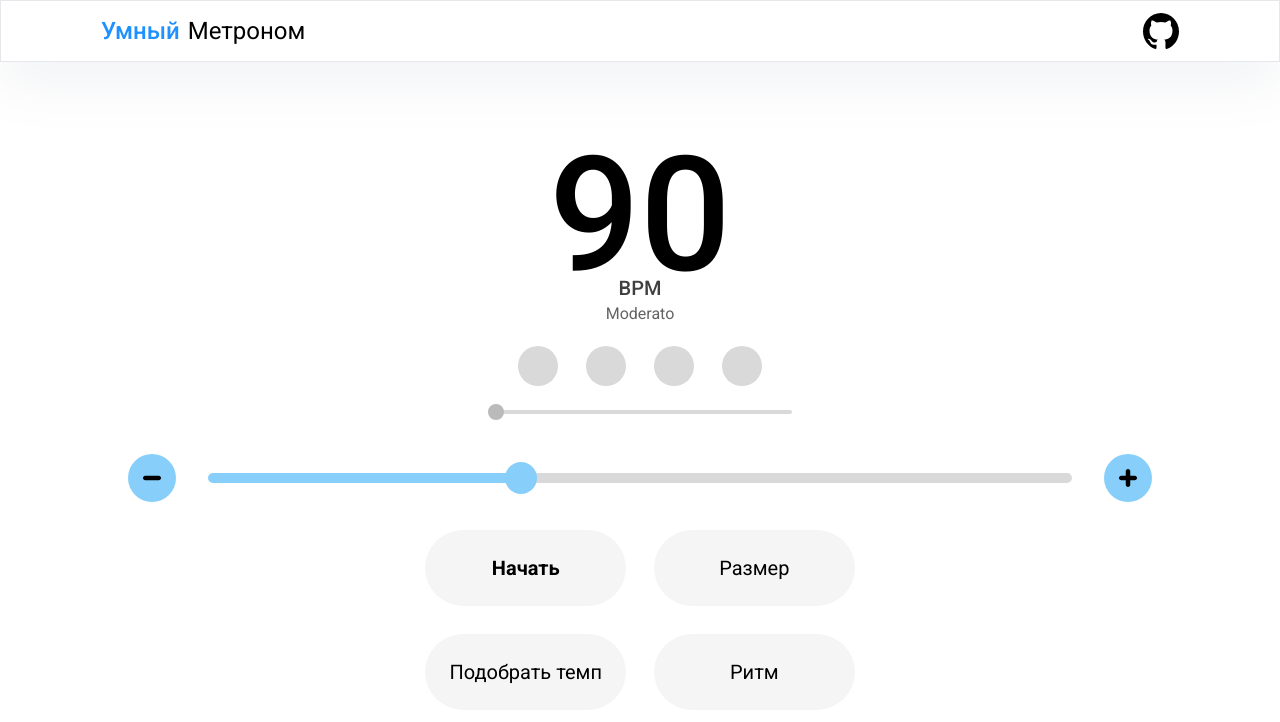
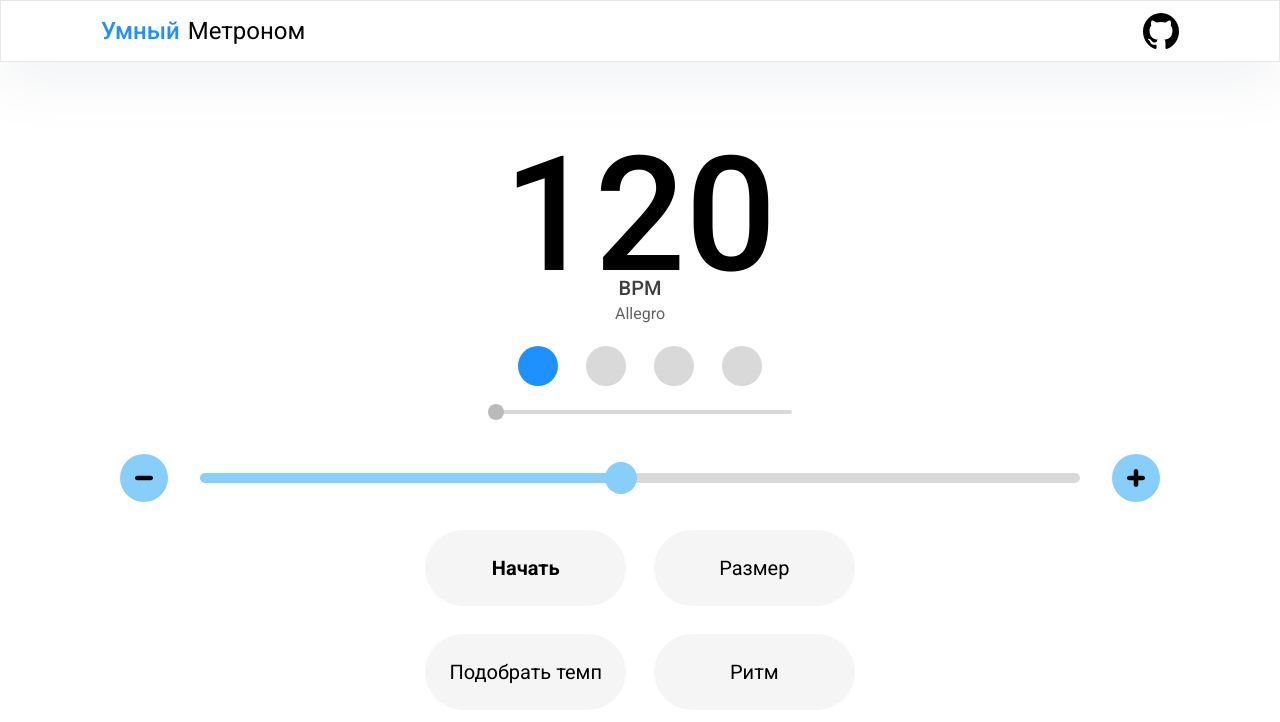
Before and after one commit to Dotesag/metronome, a Next.js app: page / in a window 1280 px wide. Shown: the top 722 px of the page. Built offline with nearby package versions, Linux system fonts and the light colour scheme; no server answers.

Commit message:
bubble fixes

```diff
--- a/src/components/mainpage/Mainpage.tsx
+++ b/src/components/mainpage/Mainpage.tsx
@@ -8,7 +8,7 @@ import Panel from "./panel/Panel";
 export const MetronomeContext = createContext(undefined);
 
 export default function Main() {
-  const [BPM, setBPM] = useState(90);
+  const [BPM, setBPM] = useState(120);
   const [isPlaying, setIsPlaying] = useState(false);
   const [playingTime, setPlayingTime] = useState(0);
   const [scale1, setScale1] = useState(4);
@@ -17,7 +17,14 @@ export default function Main() {
   return (
     <div className="flex flex-col pt-24">
       <MetronomeContext.Provider
-        value={{ BPM, setBPM, isPlaying, setIsPlaying, scale1, playingTime }}
+        value={{
+          BPM,
+          setBPM,
+          isPlaying,
+          setIsPlaying,
+          scale1,
+          playingTime,
+        }}
       >
         <Metrics />
         <Metronome />
--- a/src/components/mainpage/metronome/Metronome.tsx
+++ b/src/components/mainpage/metronome/Metronome.tsx
@@ -3,28 +3,33 @@ import { MetronomeContext } from "components/mainpage/Mainpage";
 
 export default function Metronome() {
   const { scale1, BPM, isPlaying } = useContext(MetronomeContext);
+  const [tick, setTick] = useState(0);
 
   const audioContextRef = useRef<AudioContext | null>(null);
   const intervalRef = useRef<NodeJS.Timeout | null>(null);
+  const audioBufferRef = useRef<AudioBuffer | null>(null);
+
+  async function loadBuffer() {
+    if (!audioContextRef.current) return;
+    const response = await fetch("./audio/metronome.mp3");
+    const arrayBuffer = await response.arrayBuffer();
+    audioBufferRef.current = await audioContextRef.current.decodeAudioData(
+      arrayBuffer
+    );
+  }
 
   async function play() {
-    if (!audioContextRef.current) return;
-
-    const response = await fetch("./audio/metronome.mp3");
-    const arrayBuffer = await response.arrayBuffer();
-    const audioBuffer = await audioContextRef.current.decodeAudioData(
-      arrayBuffer
-    );
+    if (!audioContextRef.current || !audioBufferRef.current) return;
 
     const source = audioContextRef.current.createBufferSource();
-    source.buffer = audioBuffer;
+    source.buffer = audioBufferRef.current;
     source.connect(audioContextRef.current.destination);
     source.start();
+
+    setTick((prev) => prev + 1);
   }
 
   useEffect(() => {
-    audioContextRef.current = new AudioContext();
-
     if (!isPlaying) {
       if (intervalRef.current) {
         clearInterval(intervalRef.current);
@@ -33,23 +38,52 @@ export default function Metronome() {
     }
 
     const interval = 60000 / BPM;
+
     intervalRef.current = setInterval(() => {
       play();
     }, interval);
 
     return () => {
-      audioContextRef.current?.close();
       if (intervalRef.current) {
         clearInterval(intervalRef.current);
       }
     };
   }, [isPlaying, BPM]);
 
+  useEffect(() => {
+    if (!isPlaying) {
+      setTick(0);
+    }
+    else {
+      play();
+    }
+  }, [isPlaying]);
+
+  useEffect(() => {
+    audioContextRef.current = new AudioContext();
+    loadBuffer();
+    return () => {
+      audioContextRef.current?.close();
+    };
+  }, []);
+
+  const isActive = (i, scale1) => {
+    if (i == tick % scale1) {
+      return true;
+    }
+    return false;
+  };
+
   return (
     <div className="w-full flex flex-col items-center">
       <div className="flex justify-center mt-5 gap-7">
         {Array.from({ length: scale1 }).map((_, i) => (
-          <div key={i} className="w-10 h-10 bg-[#D9D9D9] rounded-full"></div>
+          <div
+            key={i}
+            className={`w-10 h-10  rounded-full duration-300 ${
+              isActive(i, scale1) ? "bg-[#1E90FF]" : "bg-[#D9D9D9]"
+            } `}
+          ></div>
         ))}
       </div>
 
--- a/src/components/mainpage/panel/rangeBPM/RangeBPM.tsx
+++ b/src/components/mainpage/panel/rangeBPM/RangeBPM.tsx
@@ -4,7 +4,7 @@ import { useContext } from "react";
 import { MetronomeContext } from "components/mainpage/Mainpage";
 
 export default function RangeBPM() {
-  const { BPM, setBPM } = useContext(MetronomeContext);
+  const { BPM, setBPM, setIsSliderHolded } = useContext(MetronomeContext);
   const maxBPM = 250;
 
   const handleMinus = () => {
@@ -20,7 +20,7 @@ export default function RangeBPM() {
   };
 
   return (
-    <div className="flex w-full max-w-256 justify-between items-center gap-8">
+    <div className="flex w-full max-w-260 justify-between items-center gap-8">
       <button
         onClick={handleMinus}
         className="w-12 h-12  bg-[#87CEFA] rounded-full flex justify-center items-center shrink-0 cursor-pointer"
```
Also changed, not shown: 2 other files (tests, documents, lock files or other folders).
